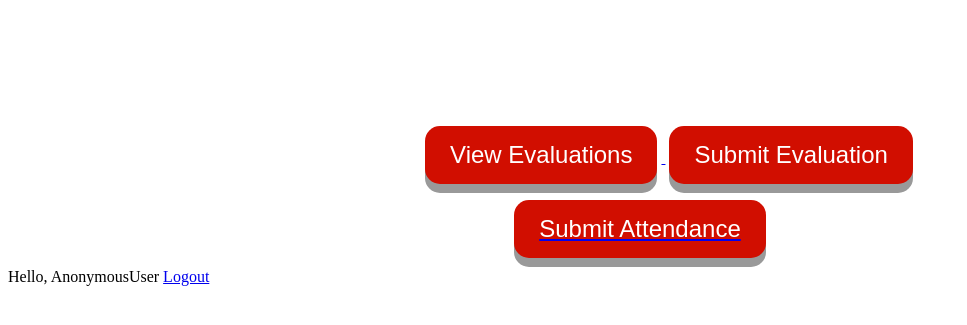
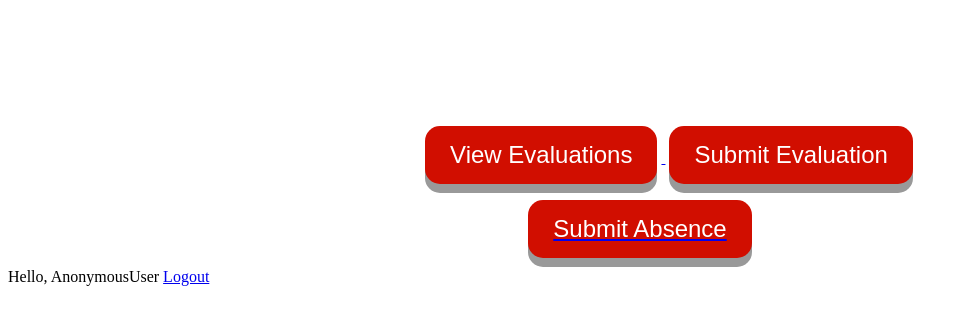
Before and after one commit to NarnianDwarf/studentTeachingSoftware, a Django app: page /homeFromLogin/ in a window 1280 px wide. Shown: the part 181-506 px from the top of the page, without its empty margins (0-967 px from the left). Run offline with Django 4.2, Linux system fonts and the light colour scheme.

Commit message:
Change Attendance to Absence Submission
After meeting with Dr. Adams, she decided she wanted the attendance section to focus only on absences.

```diff
--- a/mysite/attendance/forms.py
+++ b/mysite/attendance/forms.py
@@ -19,4 +19,5 @@ class attendanceForm(forms.Form):
     lname = forms.CharField(label = "Last Name", max_length = 200)
     stud_id = forms.IntegerField(required = True, label = "Student ID")
     date = forms.DateField(label = "Date", initial = "2023-01-01", widget = forms.SelectDateWidget(years = YEARS))
-    attend = forms.ChoiceField(label = "Please Mark Your Attendance", choices = ATTENDANCE_CHOICES)
+    # attend = forms.ChoiceField(label = "Please Mark Your Attendance", choices = ATTENDANCE_CHOICES)
+    reason = forms.CharField(label="Reason for absence:", max_length = 1000)
--- a/mysite/attendance/models.py
+++ b/mysite/attendance/models.py
@@ -18,4 +18,5 @@ class submitAttendance(models.Model):
     lname = models.CharField(max_length = 200, default = "Enter Last Name")
     stud_id = models.IntegerField(default = 0)
     date = models.DateField()
-    attend = models.IntegerField(choices = ATTENDANCE_CHOICES, default = 0)
+    # attend = models.IntegerField(choices = ATTENDANCE_CHOICES, default = 0)
+    reason = models.CharField(max_length = 1000, default = "")
--- a/mysite/attendance/views.py
+++ b/mysite/attendance/views.py
@@ -15,9 +15,10 @@ def attendancePage(response):
             l = form.cleaned_data["lname"]
             s = form.cleaned_data['stud_id']
             d = form.cleaned_data['date']
-            a = form.cleaned_data['attend']
+            # a = form.cleaned_data['attend']
+            r = form.cleaned_data["reason"]
 
-            q = submitAttendance(fname = f, lname = l, stud_id = s, date = d, attend = a)
+            q = submitAttendance(fname = f, lname = l, stud_id = s, date = d, reason = r)
             q.save()
         return render(response, "attendanceSubmission.html", {"form":form})
     else:
--- a/mysite/templates/studentHomePage.html
+++ b/mysite/templates/studentHomePage.html
@@ -64,7 +64,7 @@
             <button class="button button2">Submit Evaluation</button>
         </a>
         <a href="/attendance">
-            <button class="button">Submit Attendance</button>
+            <button class="button">Submit Absence</button>
         </a>
         <!-- These three buttons cover the views of Student Teachers. The same three buttons would apply to cooperating teachers and clinical supervisors, except
         they would be able to view the attendance, rather than update it. Finally, the Head of the Department cannot submit evaluations, but can view evaluations
```
